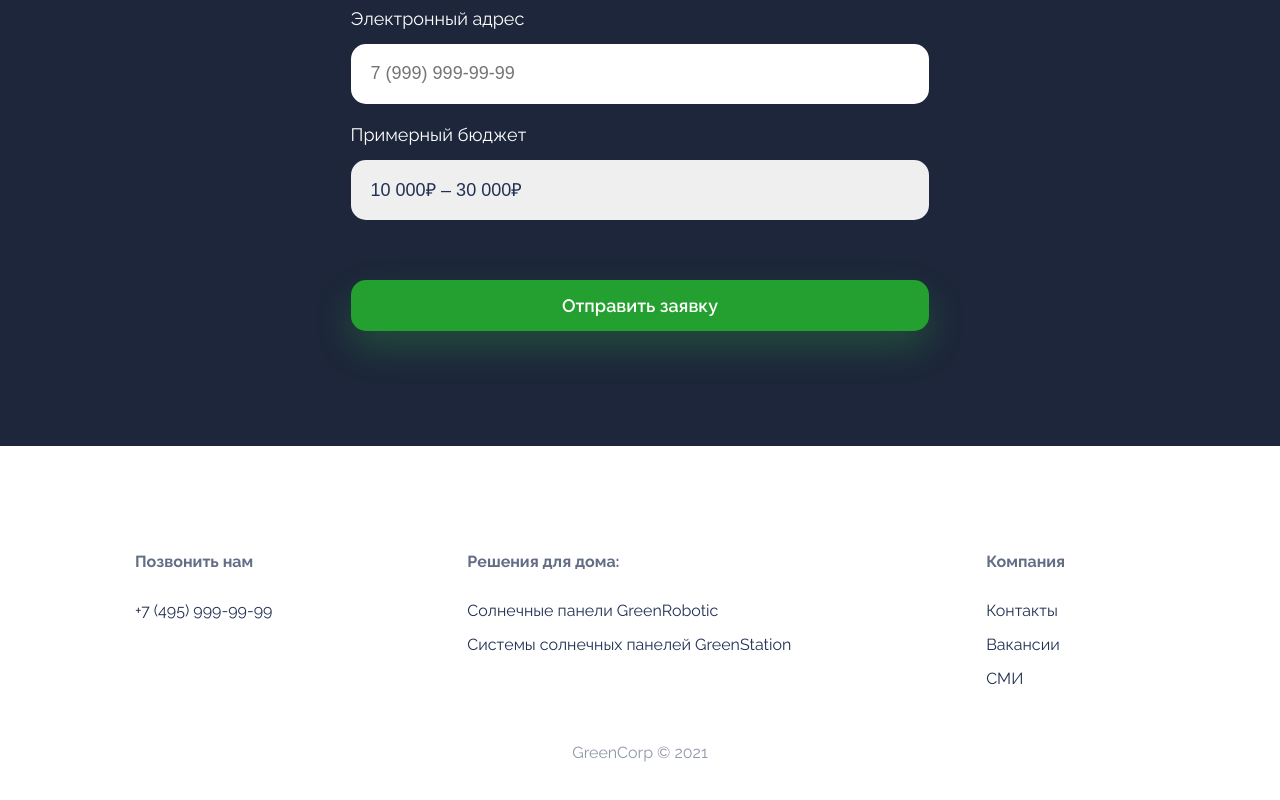
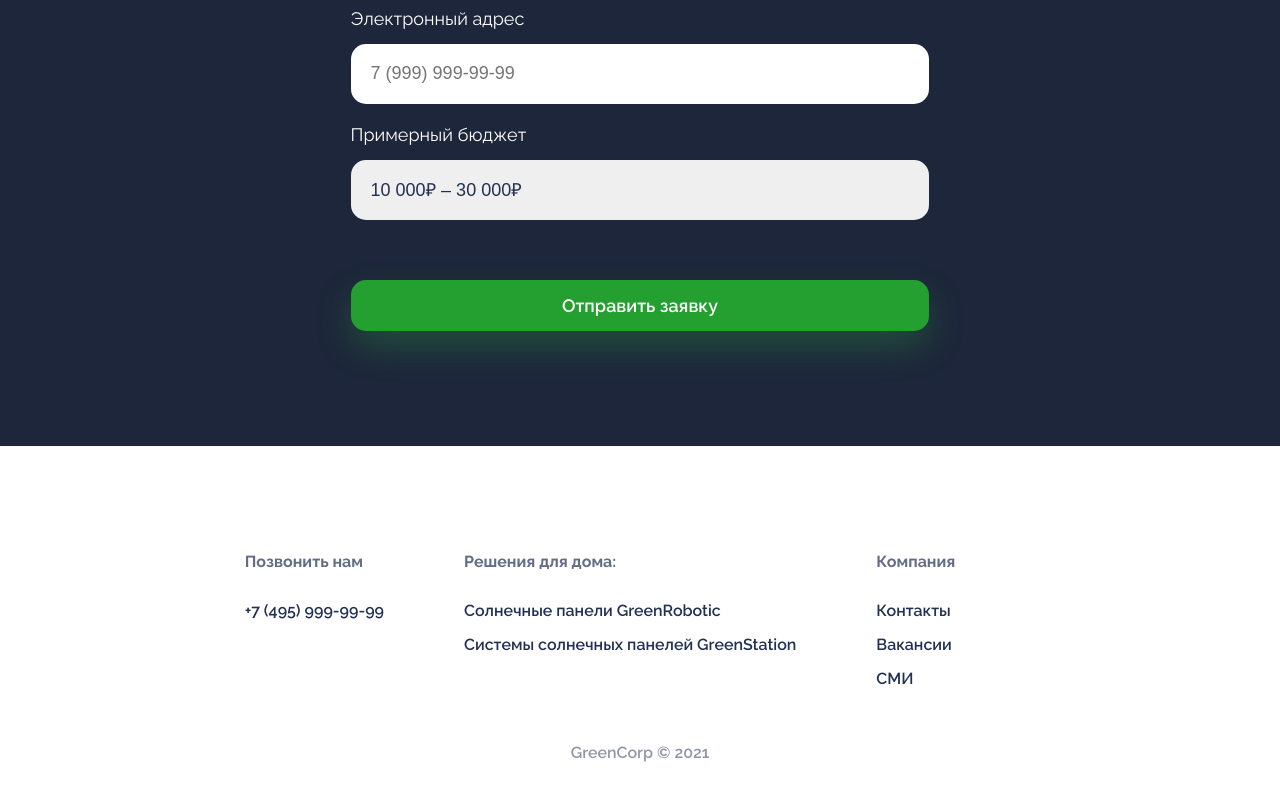
Before and after one commit to arven3000/green-corp-landing, a plain HTML site: page index.html in a window 1280 px wide. Shown: the part 1419-2219 px from the top of the page. Drawn offline with Linux system fonts and the light colour scheme.

Commit message:
Третья версия проекта

```diff
--- a/main.css
+++ b/main.css
@@ -160,17 +160,18 @@ button:hover {
 }
 
 footer {
-    margin: 90px 20px 90px 20px;
+    padding: 90px 20px;
+    font-size: 16px;
+    font-weight: 600;
 }
 
 .footer__container {
     display: flex;
-    flex-direction: row;
-    justify-content: space-evenly;
+    justify-content: center;
 }
 
 .footer__copyright {
-    padding-top: 40px;
+    margin-top: 40px;
     text-align: center;
     opacity: 0.5;
 }
@@ -188,5 +189,8 @@ footer {
 .footer__links {
     display: flex;
     flex-direction: column;
+}
+
+.footer__links a {
     margin-bottom: 15px;
 }
```
